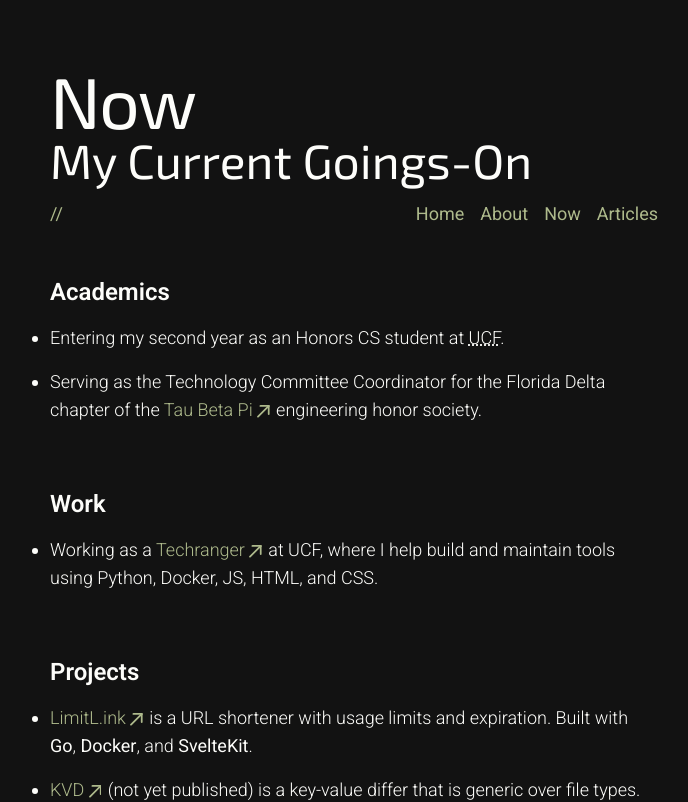
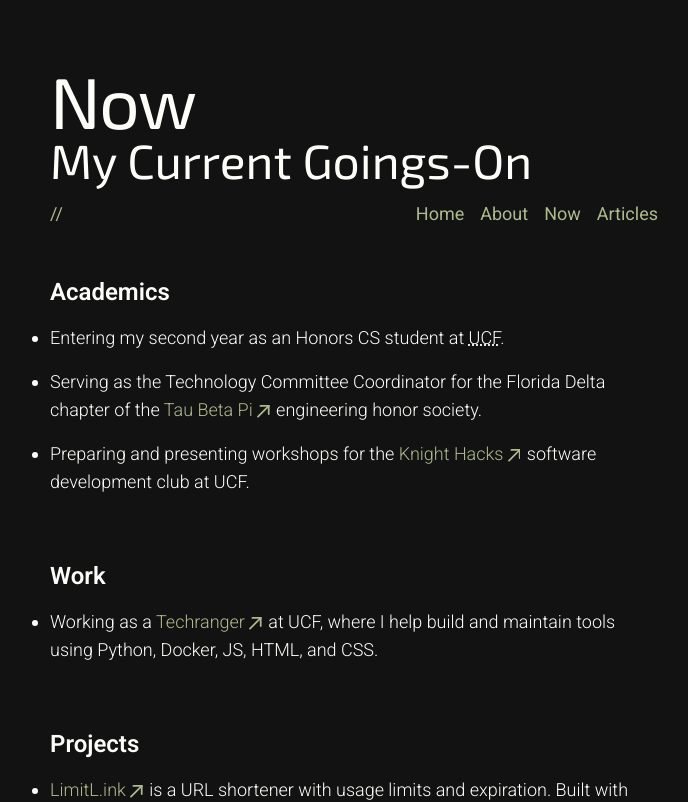
Before and after one commit to lucasmcclean/portfolio, a SvelteKit app: page /now in a window 1280 px wide. Shown: the top 802 px of the page, without its empty margins (286-974 px from the left). Built offline with nearby package versions, Linux system fonts and the light colour scheme; a web font is replaced by a local one.

Commit message:
feat(now): add workshop leadership

```diff
--- a/src/routes/now/+page.svelte
+++ b/src/routes/now/+page.svelte
@@ -35,6 +35,14 @@
 						href="https://tbp.org"
 						external>Tau Beta Pi</Link
 					> engineering honor society.
+				</p>
+			</li>
+			<li>
+				<p>
+					Preparing and presenting workshops for the <Link
+						href="https://club.knighthacks.org/"
+						external>Knight Hacks</Link
+					> software development club at UCF.
 				</p>
 			</li>
 		</ul>
```
